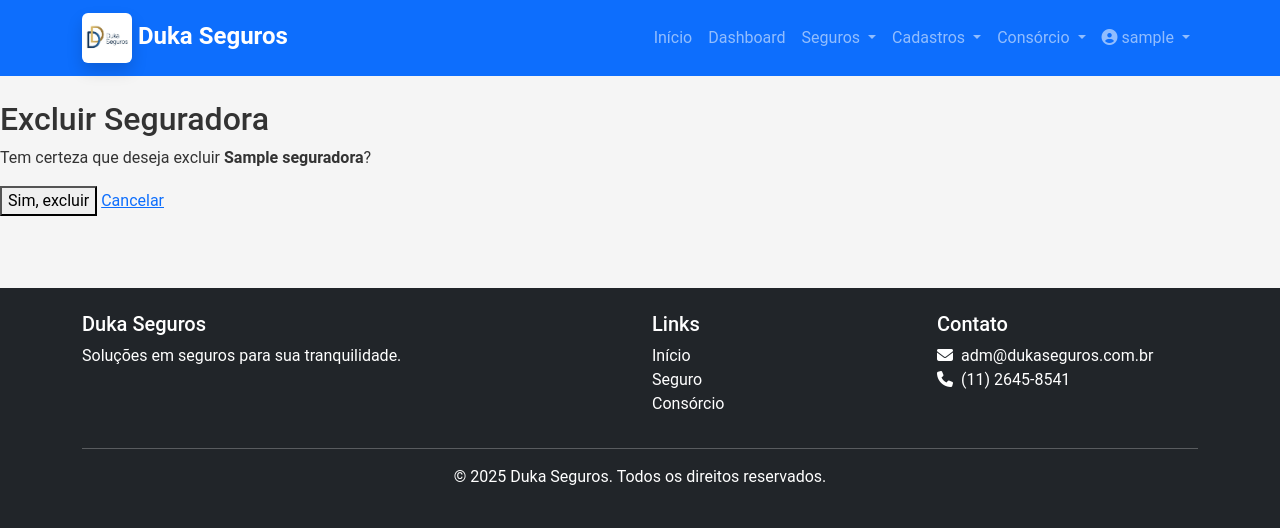
After one commit to tempunus/Duka_Seguros, a Django app: page /seguradoras/1/excluir/ in a window 1280 px wide. The commit adds this page. Shown: the top 528 px of the page. Run offline with Django 5.2, Linux system fonts and the light colour scheme; a user stored in the database is signed in; tables that the repository leaves empty hold one stand-in row (values such as "Sample post").

Commit message:
Atualização 03

```diff
--- a/core/urls.py
+++ b/core/urls.py
@@ -30,6 +30,7 @@ urlpatterns = [
     path('seguradoras/<int:pk>/editar/', views.seguradora_editar, name='seguradora_editar'),
     path('seguradoras/<int:pk>/excluir/', views.seguradora_excluir, name='seguradora_excluir'),
 
+
     # URLs para Produto
     path('produtos/', views_produto_pagamento.produto_lista, name='produto_lista'),
     path('produtos/novo/', views_produto_pagamento.produto_novo, name='produto_novo'),
--- a/templates/base.html
+++ b/templates/base.html
@@ -49,9 +49,23 @@
                             <li><a class="dropdown-item" href="{% url 'pagamento_lista' %}">Pagamento</a></li>
                             <li><a class="dropdown-item" href="{% url 'produto_novo' %}">Produto</a></li>
                             <li><a class="dropdown-item" href="{% url 'seguradora_nova' %}">Seguradora</a></li>
+                            <li><a class="dropdown-item" href="{% url 'seguradora_lista' %}">Seguradoras</a></li>
+
                         </ul>
                     </li>
 
+                    <!-- Dropdown Cadastros -->
+                    <li class="nav-item dropdown">
+                        <a class="nav-link dropdown-toggle" href="#" id="servicosDropdown" role="button"
+                            data-bs-toggle="dropdown">
+                            Cadastros
+                        </a>
+                        <ul class="dropdown-menu">
+                            <li><a class="dropdown-item" href="{% url 'seguradora_lista' %}">Seguradoras</a></li>
+                            <li><a class="dropdown-item" href="{% url 'administradora_lista' %}">Administradoras</a></li>
+                            <li><a class="dropdown-item" href="{% url 'produto_lista' %}">Produtos</a></li>
+                        </ul>
+                    </li>
                     <!-- Dropdown consórcios -->
                     <li class="nav-item dropdown">
                         <a class="nav-link dropdown-toggle" href="#" id="consorcioDropdown" role="button" data-bs-toggle="dropdown">
--- /dev/null
+++ b/templates/core/seguradora_confirmar_exclusao.html
@@ -0,0 +1,13 @@
+{% extends 'base.html' %}
+{% block title %}Confirmar Exclusão{% endblock %}
+
+{% block content %}
+<h2>Excluir Seguradora</h2>
+<p>Tem certeza que deseja excluir <strong>{{ seguradora.nome }}</strong>?</p>
+
+<form method="post">
+    {% csrf_token %}
+    <button type="submit">Sim, excluir</button>
+    <a href="{% url 'seguradora_lista' %}">Cancelar</a>
+</form>
+{% endblock %}
```
